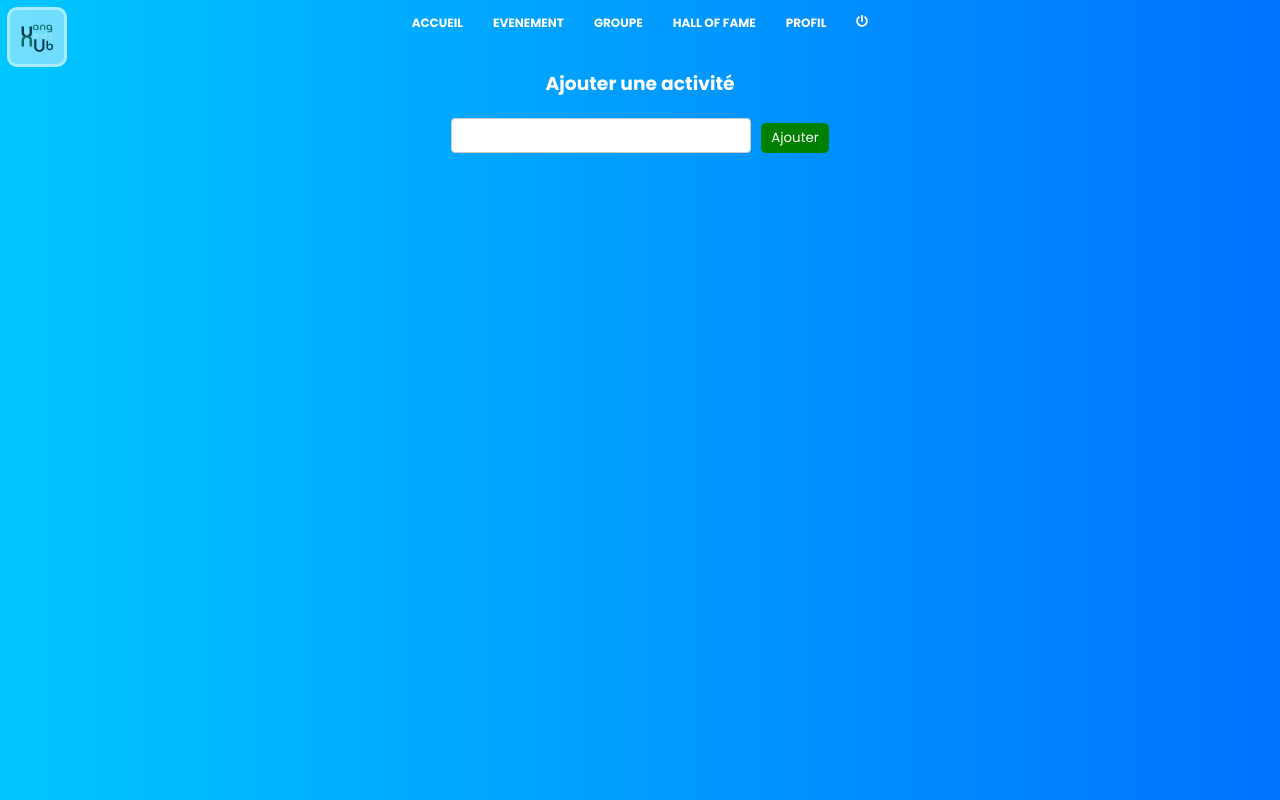
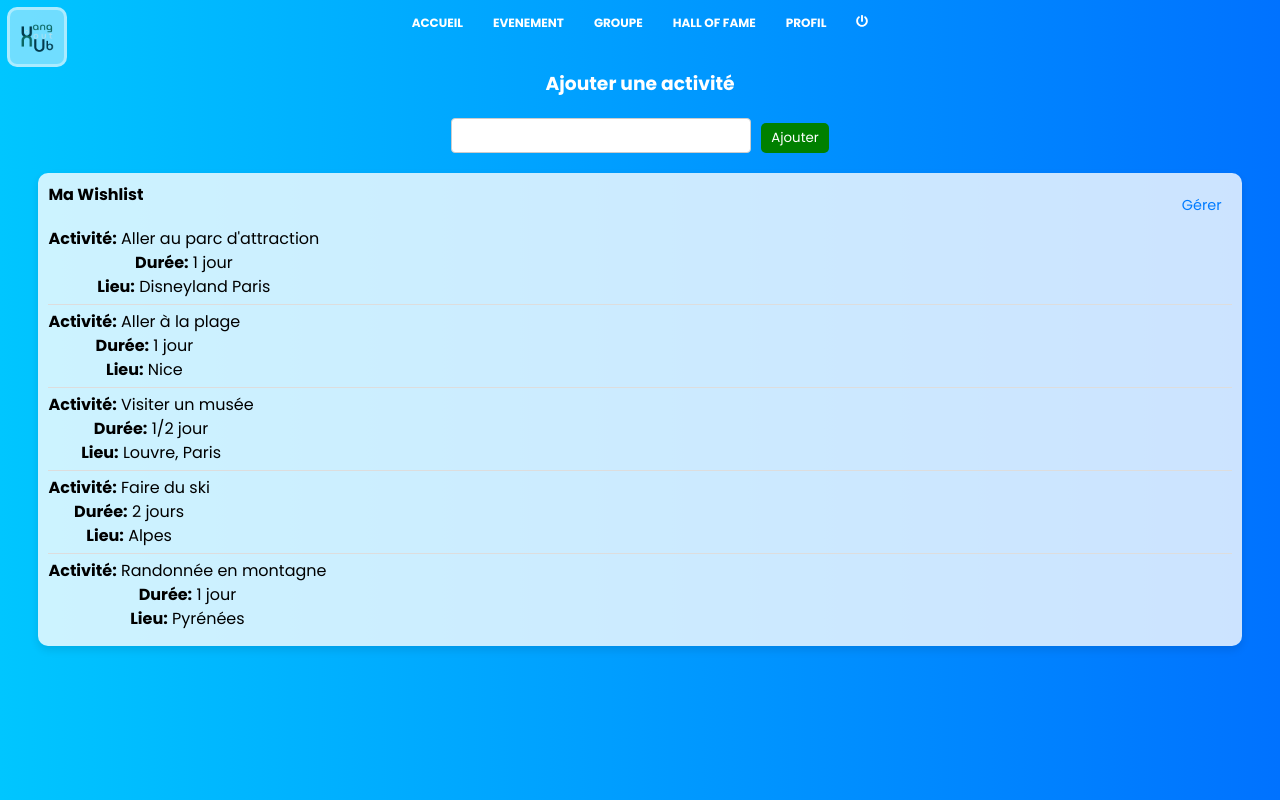
Before and after one commit to RomeoVandoolaeghe/Projet_Fin_Annee_2024, a React (Vite) app in the folder vite/: page /WishlistActivity in a window 1280 px wide. Built offline with nearby package versions, Linux system fonts and the light colour scheme.

Commit message:
update wishlist

```diff
--- /dev/null
+++ b/vite/src/components/WishlistOutings/WishlistOutings.jsx
@@ -0,0 +1,57 @@
+import React, { useState } from 'react';
+import { FaTrashAlt } from 'react-icons/fa';
+import './WishlistOutings.css';
+import { Link } from 'react-router-dom';
+
+const initialOutings = [
+  { activity: "Aller au parc d'attraction", duration: "1 jour", location: "Disneyland Paris" },
+  { activity: "Aller à la plage", duration: "1 jour", location: "Nice" },
+  { activity: "Visiter un musée", duration: "1/2 jour", location: "Louvre, Paris" },
+  { activity: "Faire du ski", duration: "2 jours", location: "Alpes" },
+  { activity: "Randonnée en montagne", duration: "1 jour", location: "Pyrénées" },
+];
+
+const WishlistOutings = () => {
+  const [outings, setOutings] = useState(initialOutings);
+  const [showDeleteButtons, setShowDeleteButtons] = useState(false);
+
+  const handleDeleteClick = (index) => {
+    setOutings(outings.filter((outing, i) => i !== index));
+  };
+
+  const toggleDeleteButtons = () => {
+    setShowDeleteButtons(!showDeleteButtons);
+  };
+
+  return (
+    <div>
+      <div className="list-container friends-list">
+        <div className="friends-list-header">
+          <h4>Ma Wishlist</h4>
+          <button className="toggle-delete" onClick={toggleDeleteButtons}>
+            {showDeleteButtons ? 'Annuler' : 'Gérer'}
+          </button>
+        </div>
+        <ul>
+          {outings.map((outing, index) => (
+            <li key={index}>
+              <div>
+                <strong>Activité:</strong> {outing.activity}<br />
+                <strong>Durée:</strong> {outing.duration}<br />
+                <strong>Lieu:</strong> {outing.location}
+              </div>
+              {showDeleteButtons ? (
+                <FaTrashAlt
+                  className="icon delete"
+                  onClick={() => handleDeleteClick(index)}
+                />
+              ) : null}
+            </li>
+          ))}
+        </ul>
+      </div>
+    </div>
+  );
+}
+
+export default WishlistOutings;
--- a/vite/src/pages/user/WishlistActivity/WishlistActivity.jsx
+++ b/vite/src/pages/user/WishlistActivity/WishlistActivity.jsx
@@ -1,7 +1,7 @@
 import React, { useState } from 'react';
 import axios from 'axios';
 import './WishlistActivity.css';
-
+import WishlistOutings from '../../../components/WishlistOutings/WishlistOutings';
 
 const WishlistActivity = () => {
     const [place, setPlace] = useState('');
@@ -40,6 +40,7 @@ const WishlistActivity = () => {
                 />
                 <button type="submit">Ajouter</button>
             </form>
+            <WishlistOutings />
         </div>
     );
 };
```
Also changed, not shown: vite/src/components/WishlistOutings/WishlistOutings.css (added).
